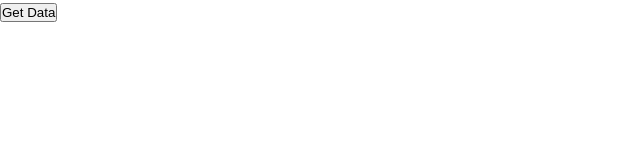
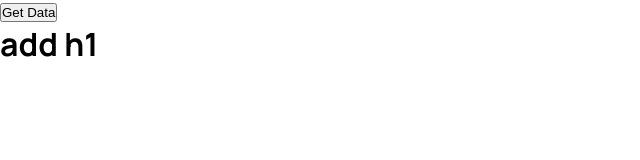
Before and after one commit to bibilashvili-nugo/E-Commerce, a React (Vite) app: page / in a window 1280 px wide. Shown: the top 160 px of the page, without its empty margins (0-640 px from the left). Built offline with nearby package versions, Linux system fonts and the light colour scheme.

Commit message:
Update App.tsx

```diff
--- a/src/App.tsx
+++ b/src/App.tsx
@@ -52,6 +52,7 @@ function App() {
   return (
     <>
       <button onClick={() => getData()}>Get Data</button>
+      <h1>add h1</h1>
 
       {products?.map((product) => {
         return (
```
